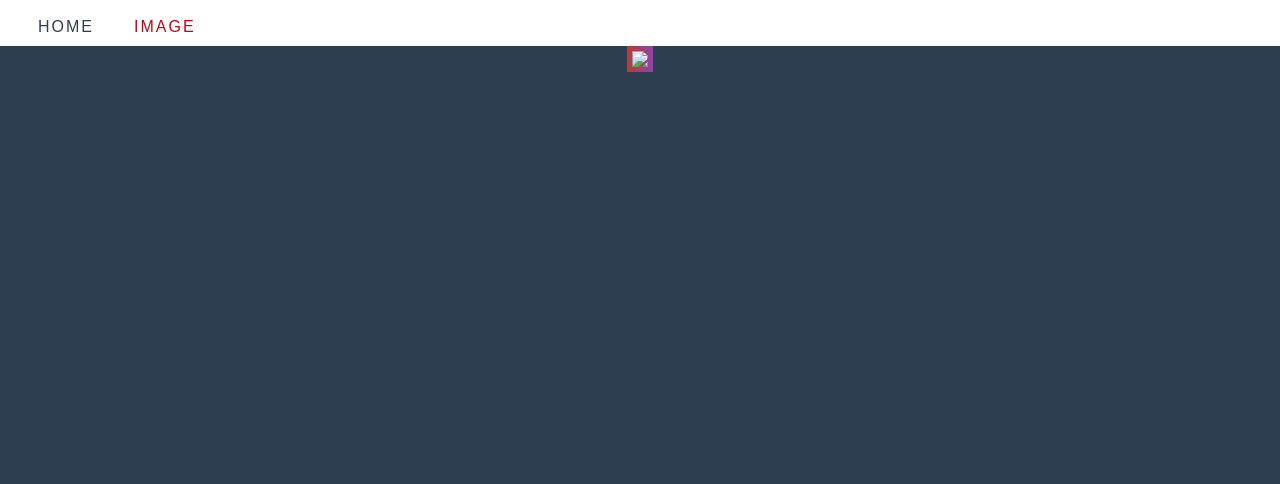
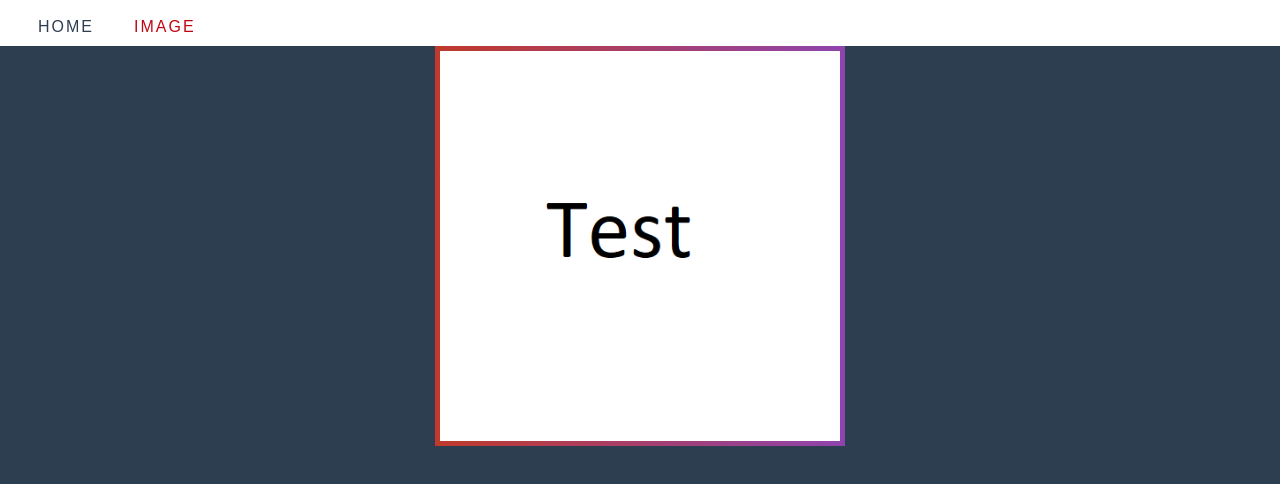
Before and after one commit to XXLutz13/Studienarbeit, a website: page Website/image.html in a window 1280 px wide. Shown: the part 86-570 px from the top of the page. Drawn offline with Linux system fonts and the light colour scheme.

Commit message:
added test image folder

```diff
--- a/Website/image.html
+++ b/Website/image.html
@@ -22,7 +22,7 @@
 
         <div class="video-img">
             <div>
-                <img src="Images/Test.png" class="module-border-wrap">
+                <img src="Test_Images/Test.png" class="module-border-wrap">
             </div>
         </div>
 
```
Also changed, not shown: Website/Test_Images/Test.png (added), Website/Test_Images/gruen.png (added), Website/Test_Images/rot.png (added), webserver.js (line endings or trailing spaces).
